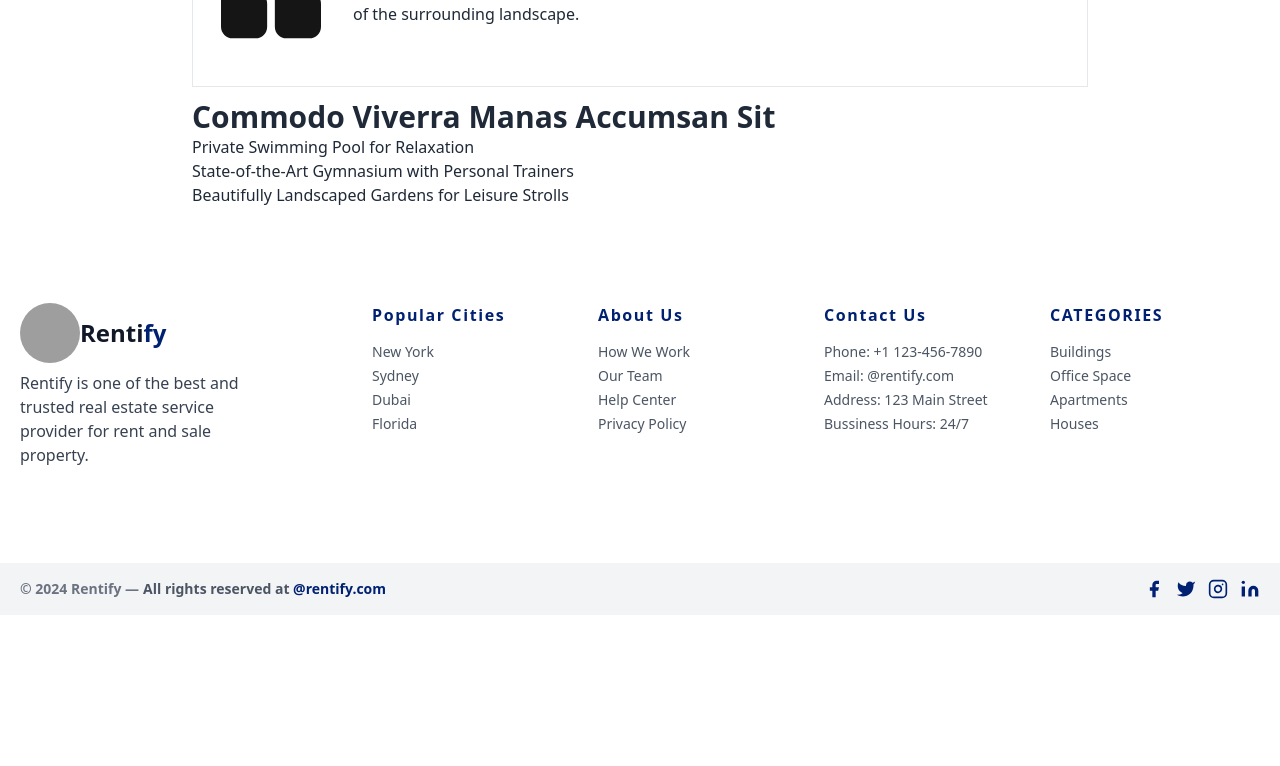
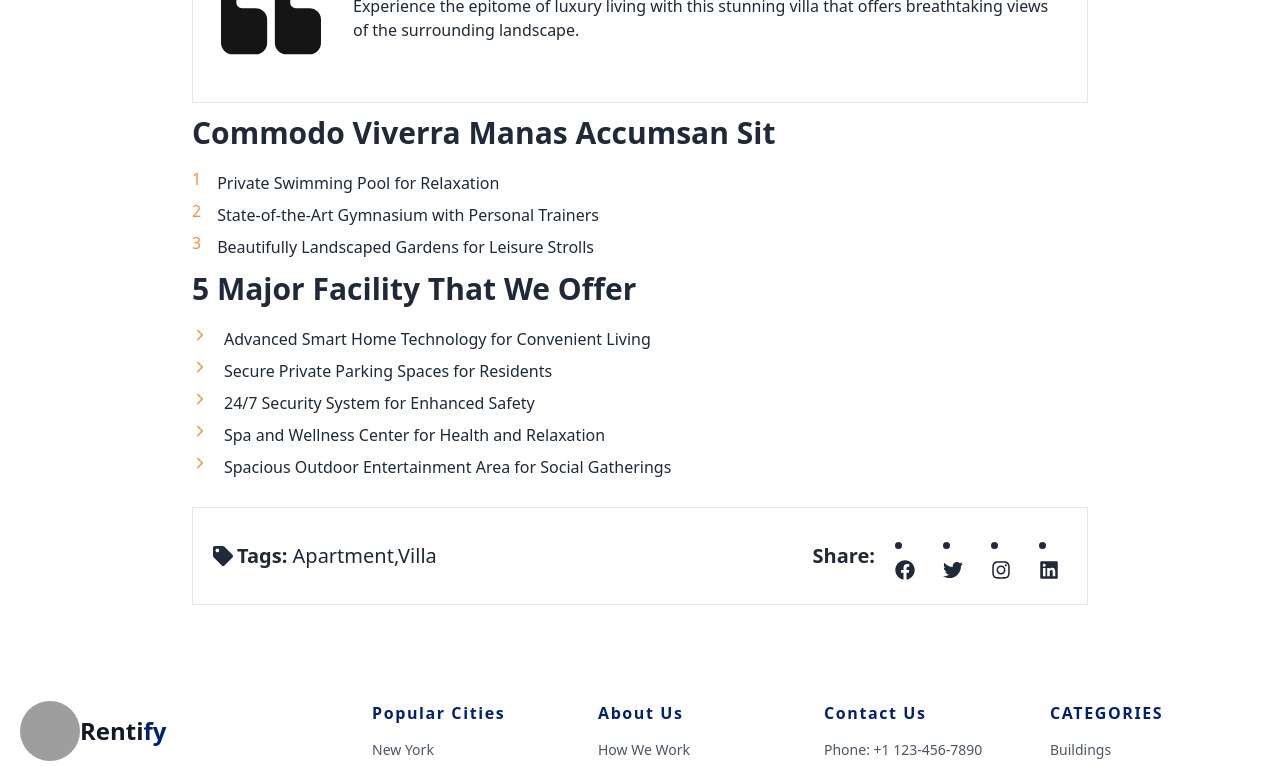
Before and after one commit to tanbirhaque/Rentify-client, a React (Vite) app: page /blogs/1 in a window 1280 px wide. Shown: the part 1380-2146 px from the top of the page. Before the commit the page ends 1995 px from the top, so only its background shows below. Built offline with nearby package versions, Linux system fonts and the light colour scheme; grey boxes are pictures that could not be loaded.

Commit message:
pixel perfect & page datails full code added

```diff
--- a/src/MainLayout/Pages/Blog/Blogdetails.jsx
+++ b/src/MainLayout/Pages/Blog/Blogdetails.jsx
@@ -1,5 +1,6 @@
-import { FaComment, FaRegCalendarAlt } from "react-icons/fa";
-import { Link, NavLink, useLoaderData, useParams } from "react-router-dom";
+import { FaComment, FaFacebook, FaInstagram, FaLinkedin, FaRegCalendarAlt, FaTag, FaTwitter } from "react-icons/fa";
+import { NavLink, useLoaderData, useParams } from "react-router-dom";
+import { IoIosArrowForward } from "react-icons/io";
 
 const Blogdetails = () => {
     const blogs = useLoaderData();
@@ -23,9 +24,9 @@ const Blogdetails = () => {
             </div>
             <div className="max-w-screen-2xl mx-auto">
                 <div className=" w-[70%] mx-auto mt-28">
-                    <img className=" w-full h-[600px]" src={blog?.img} alt="" />
+                    <img className="w-full md:h-[600px] h-[400px]" src={blog?.img} alt="" />
                     <div>
-                        <div className=" flex items-center justify-start gap-7 mt-3">
+                        <div className=" flex items-center justify-start gap-7 mt-7">
                             <p className=" text-xl flex items-center justify-center gap-2">
                                 <FaRegCalendarAlt className=" text-red-500"></FaRegCalendarAlt>
                                 <span className=" hover:text-red-500">{blog?.date}</span>
@@ -46,15 +47,42 @@ const Blogdetails = () => {
                             </button>
                             <p className="mt-3 space-y-2">{blog.description}</p>
                         </div>
-                        <h2 className=" text-3xl font-extrabold mt-3">Commodo Viverra Manas Accumsan Sit</h2>
+                        <h2 className=" text-3xl font-extrabold my-3">Commodo Viverra Manas Accumsan Sit</h2>
                         <p>
                             {
-                                blog.commodoviverra.map(item => <p key={item}>
-                                    {item}
-                                    <p></p>
+                                blog.commodoviverra.map((item, index) => <p key={index}>
+                                    <div className=" flex items-center space-y-2 gap-2">
+                                        <p className="text-orange-400 mr-2">{index + 1}</p>
+                                        <p>{item}</p>
+                                    </div>
+                                </p>
+                                )
+                            }
+                        </p>
+                        <h2 className=" text-3xl font-extrabold my-3">5 Major Facility That We Offer</h2>
+                        <p>
+                            {
+                                blog.majorfacility.map(item => <p key={item}>
+                                    <div className=" flex items-center gap-2 space-y-2">
+                                        <IoIosArrowForward className=" text-orange-400 mr-2"></IoIosArrowForward>
+                                        <p>{item}</p>
+                                    </div>
                                 </p>)
                             }
                         </p>
+                        <div className=" border flex md:flex-row flex-col justify-between items-center gap-8 py-6 px-5 mt-7">
+                            <div className=" flex items-center gap-1 text-xl">
+                                <FaTag></FaTag>
+                                <h4><span className=" font-bold">Tags: </span>Apartment,Villa</h4>
+                            </div>
+                            <div className=" flex items-center gap-5 font-bold text-xl">
+                                <p>Share:</p>
+                                <li><FaFacebook></FaFacebook></li>
+                                <li><FaTwitter></FaTwitter></li>
+                                <li><FaInstagram></FaInstagram></li>
+                                <li><FaLinkedin></FaLinkedin></li>
+                            </div>
+                        </div>
                     </div>
                 </div>
             </div>
--- a/src/MainLayout/Pages/Blog/Bloggrind.jsx
+++ b/src/MainLayout/Pages/Blog/Bloggrind.jsx
@@ -32,12 +32,12 @@ const Bloggrind = () => {
                 <div className=" grid lg:grid-cols-3 md:grid-cols-2 grid-cols-1 gap-5">
                     {
                         blogs.map(item => <div key={item._id}>
-                            <div className="cart bg-base-100 shadow-xl">
+                            <div className="cart bg-base-100 shadow-xl w-full h-[500px]">
                                 <div className="image-container">
                                     <img className="imghover img" src={item.img} alt="Shoes" />
                                 </div>
                                 <div className="pl-5 mt-5">
-                                    <div className=" flex items-center justify-start gap-7">
+                                    <div className="flex items-center justify-start gap-7">
                                         <p className=" text-xl flex items-center justify-center gap-2">
                                             <FaRegCalendarAlt className=" text-red-500"></FaRegCalendarAlt>
                                             <span className=" hover:text-red-500">{item.date}</span>
--- a/src/MainLayout/Pages/Blog/styles.css
+++ b/src/MainLayout/Pages/Blog/styles.css
@@ -51,21 +51,19 @@
 
 .cart {
     position: relative;
-    width: 470px;
-    height: 490px;
     overflow: hidden;
   }
 
   .image-container {
     position: relative;
     width: 100%;
-    height: 288px;
+    height: 300px;
     overflow: hidden;
   }
 
   .image-container img {
     width: 100%;
-    height: 288px;
+    height: 300px;
     transition: transform 1s ease;
   }
 
```
Also changed, not shown: 1 other file (tests, documents, lock files or other folders).
